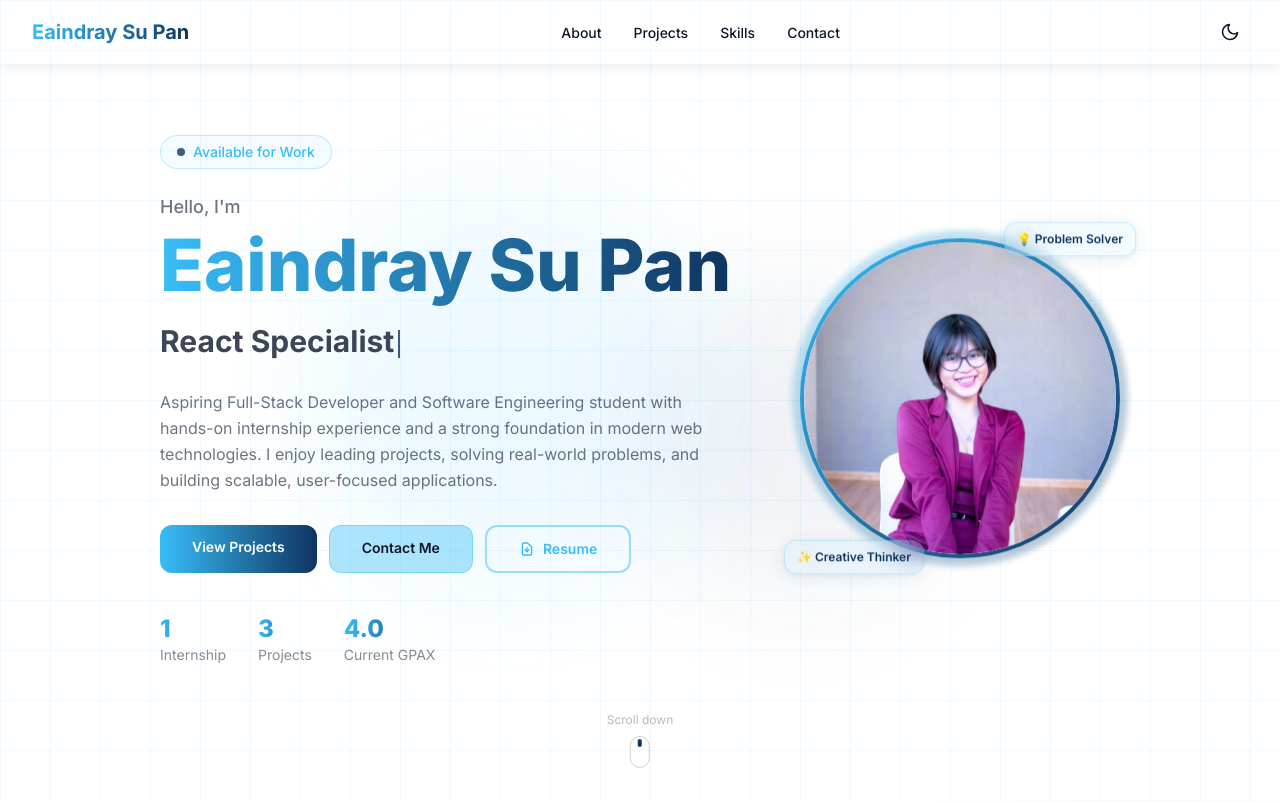
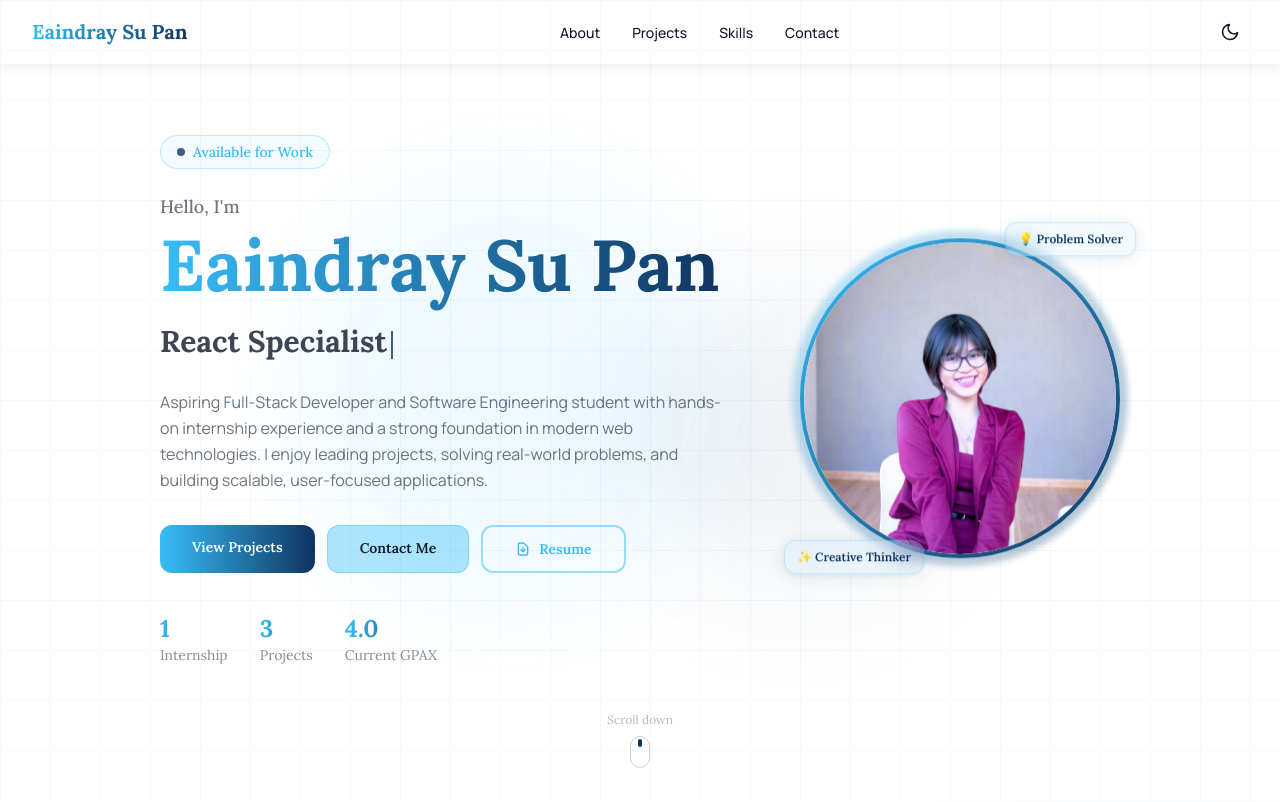
Before and after one commit to eaindraysupan1005/my-portfolio, a React (Vite) app: page / in a window 1280 px wide. Shown: the top 802 px of the page. Built offline with nearby package versions, Linux system fonts and the light colour scheme.

Commit message:
Font changes

```diff
--- a/src/index.css
+++ b/src/index.css
@@ -1,4 +1,4 @@
-@import url('https://fonts.googleapis.com/css2?family=Inter:wght@300;400;500;600;700;800;900&display=swap');
+@import url('https://fonts.googleapis.com/css2?family=Lora:ital,wght@0,400;0,500;0,600;0,700;1,400;1,500;1,600;1,700&family=Manrope:wght@400;500;600;700;800&display=swap');
 
 @tailwind base;
 @tailwind components;
@@ -76,9 +76,13 @@
   body {
     background-color: var(--color-bg);
     color: var(--color-text);
-    @apply font-sans antialiased;
+    @apply font-serif antialiased;
     overflow-x: hidden;
     transition: background-color 0.35s ease, color 0.35s ease;
+  }
+
+  p, li {
+    @apply font-sans;
   }
 
   * { box-sizing: border-box; }
--- a/tailwind.config.js
+++ b/tailwind.config.js
@@ -31,7 +31,8 @@ export default {
             : 'rgb(var(--color-text-rgb))',
       },
       fontFamily: {
-        sans: ['Inter', 'system-ui', 'sans-serif'],
+        sans:  ['Manrope', 'system-ui', 'sans-serif'],
+        serif: ['Lora', 'Georgia', 'serif'],
       },
       animation: {
         'fade-in-up': 'fadeInUp 0.6s ease-out forwards',
```
